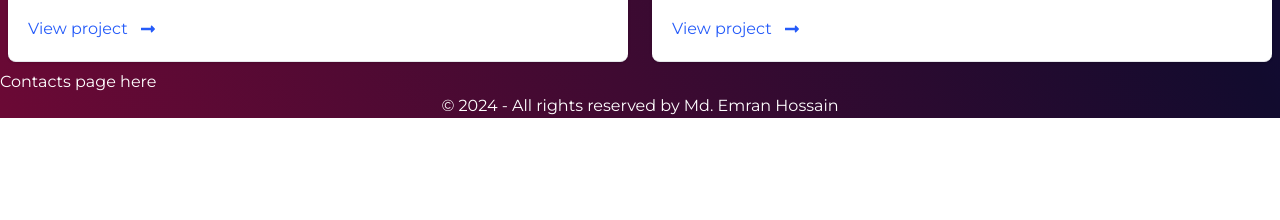
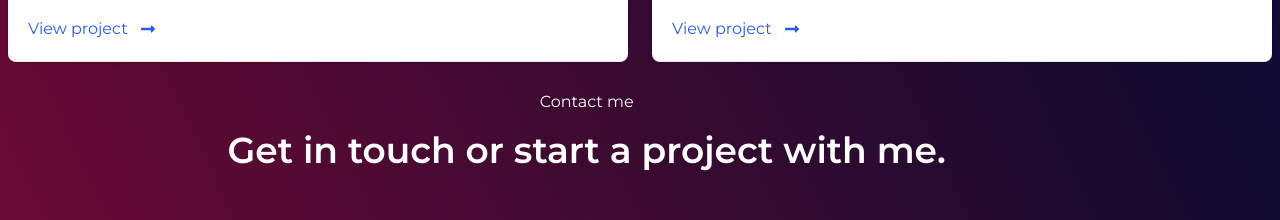
Before and after one commit to Emranhossainshuvo/front-end-portfolio, a React (Vite) app: page / in a window 1280 px wide. Shown: the part 2455-2675 px from the top of the page. Before the commit the page ends 2573 px from the top, so only its background shows below. Built offline with nearby package versions, Linux system fonts and the light colour scheme.

Commit message:
creates title for the contact page

```diff
--- a/src/components/Contacts/Contacts.jsx
+++ b/src/components/Contacts/Contacts.jsx
@@ -2,7 +2,36 @@
 const Contacts = () => {
     return (
         <>
-         <h4>Contacts page here</h4>
+            {/* section that will hold everything in this page */}
+
+            <section className="mt-5">
+
+                {/* this section if for the title of the section */}
+                <section>
+                    <div className="mb-20 text-center">
+                        <div className="w-11/12">
+                            <p className="mb-4 text-3l">Contact me</p>
+                            <p className="text-4xl font-semibold">Get in touch or start a project with me.</p>
+                        </div>
+                    </div>
+                </section>
+
+                {/* this section will hold the first part of the component links and image */}
+                <section>
+                    {/* social links and title  */}
+                    <section>
+
+                    </section>
+                    {/* image for the contact component */}
+                    <section>
+
+                    </section>
+                </section>
+                {/* this section will hold the form  */}
+                <section>
+
+                </section>
+            </section>
         </>
     );
 };
```
